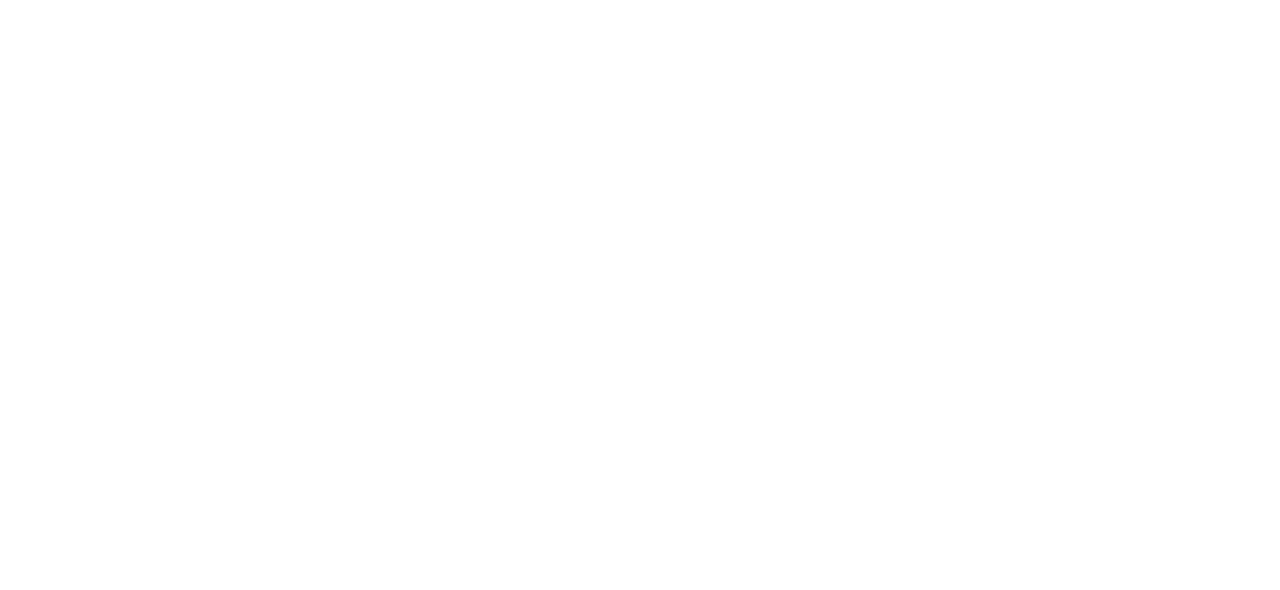
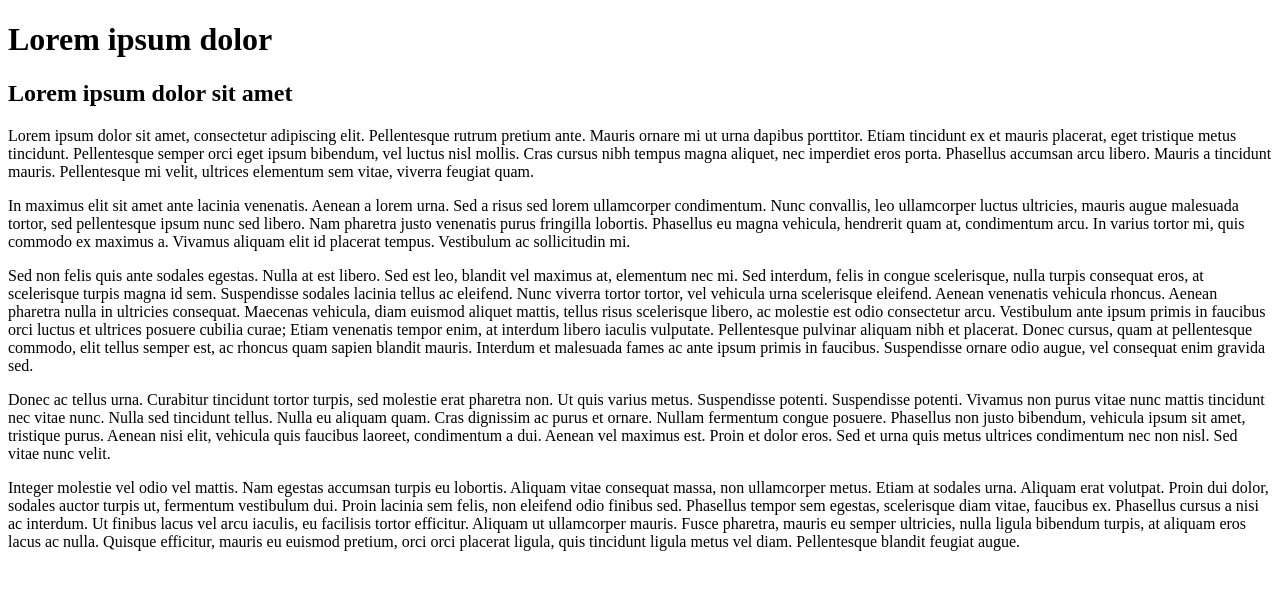
Before and after one commit to xkamui/my-super-website, a plain HTML site: page index.html in a window 1280 px wide. Drawn offline with Linux system fonts and the light colour scheme.

Commit message:
Adding some content to this super website!

```diff
--- a/index.html
+++ b/index.html
@@ -4,9 +4,19 @@
     <meta charset="UTF-8">
     <meta http-equiv="X-UA-Compatible" content="IE=edge">
     <meta name="viewport" content="width=device-width, initial-scale=1.0">
-    <title>Document</title>
+    <title>Neque porro quisquam est qui dolorem ipsum quia dolor sit amet, consectetur, adipisci velit..</title>
 </head>
 <body>
 
+    <h1>Lorem ipsum dolor</h1>
+    <h2>Lorem ipsum dolor sit amet</h2>
+    <main>
+        <p>Lorem ipsum dolor sit amet, consectetur adipiscing elit. Pellentesque rutrum pretium ante. Mauris ornare mi ut urna dapibus porttitor. Etiam tincidunt ex et mauris placerat, eget tristique metus tincidunt. Pellentesque semper orci eget ipsum bibendum, vel luctus nisl mollis. Cras cursus nibh tempus magna aliquet, nec imperdiet eros porta. Phasellus accumsan arcu libero. Mauris a tincidunt mauris. Pellentesque mi velit, ultrices elementum sem vitae, viverra feugiat quam.</p>
+        <p>In maximus elit sit amet ante lacinia venenatis. Aenean a lorem urna. Sed a risus sed lorem ullamcorper condimentum. Nunc convallis, leo ullamcorper luctus ultricies, mauris augue malesuada tortor, sed pellentesque ipsum nunc sed libero. Nam pharetra justo venenatis purus fringilla lobortis. Phasellus eu magna vehicula, hendrerit quam at, condimentum arcu. In varius tortor mi, quis commodo ex maximus a. Vivamus aliquam elit id placerat tempus. Vestibulum ac sollicitudin mi.</p>
+        <p>Sed non felis quis ante sodales egestas. Nulla at est libero. Sed est leo, blandit vel maximus at, elementum nec mi. Sed interdum, felis in congue scelerisque, nulla turpis consequat eros, at scelerisque turpis magna id sem. Suspendisse sodales lacinia tellus ac eleifend. Nunc viverra tortor tortor, vel vehicula urna scelerisque eleifend. Aenean venenatis vehicula rhoncus. Aenean pharetra nulla in ultricies consequat. Maecenas vehicula, diam euismod aliquet mattis, tellus risus scelerisque libero, ac molestie est odio consectetur arcu. Vestibulum ante ipsum primis in faucibus orci luctus et ultrices posuere cubilia curae; Etiam venenatis tempor enim, at interdum libero iaculis vulputate. Pellentesque pulvinar aliquam nibh et placerat. Donec cursus, quam at pellentesque commodo, elit tellus semper est, ac rhoncus quam sapien blandit mauris. Interdum et malesuada fames ac ante ipsum primis in faucibus. Suspendisse ornare odio augue, vel consequat enim gravida sed.</p>
+        <p>Donec ac tellus urna. Curabitur tincidunt tortor turpis, sed molestie erat pharetra non. Ut quis varius metus. Suspendisse potenti. Suspendisse potenti. Vivamus non purus vitae nunc mattis tincidunt nec vitae nunc. Nulla sed tincidunt tellus. Nulla eu aliquam quam. Cras dignissim ac purus et ornare. Nullam fermentum congue posuere. Phasellus non justo bibendum, vehicula ipsum sit amet, tristique purus. Aenean nisi elit, vehicula quis faucibus laoreet, condimentum a dui. Aenean vel maximus est. Proin et dolor eros. Sed et urna quis metus ultrices condimentum nec non nisl. Sed vitae nunc velit.</p>
+        <p>Integer molestie vel odio vel mattis. Nam egestas accumsan turpis eu lobortis. Aliquam vitae consequat massa, non ullamcorper metus. Etiam at sodales urna. Aliquam erat volutpat. Proin dui dolor, sodales auctor turpis ut, fermentum vestibulum dui. Proin lacinia sem felis, non eleifend odio finibus sed. Phasellus tempor sem egestas, scelerisque diam vitae, faucibus ex. Phasellus cursus a nisi ac interdum. Ut finibus lacus vel arcu iaculis, eu facilisis tortor efficitur. Aliquam ut ullamcorper mauris. Fusce pharetra, mauris eu semper ultricies, nulla ligula bibendum turpis, at aliquam eros lacus ac nulla. Quisque efficitur, mauris eu euismod pretium, orci orci placerat ligula, quis tincidunt ligula metus vel diam. Pellentesque blandit feugiat augue.</p>
+    </main>
+
 </body>
 </html>
```
